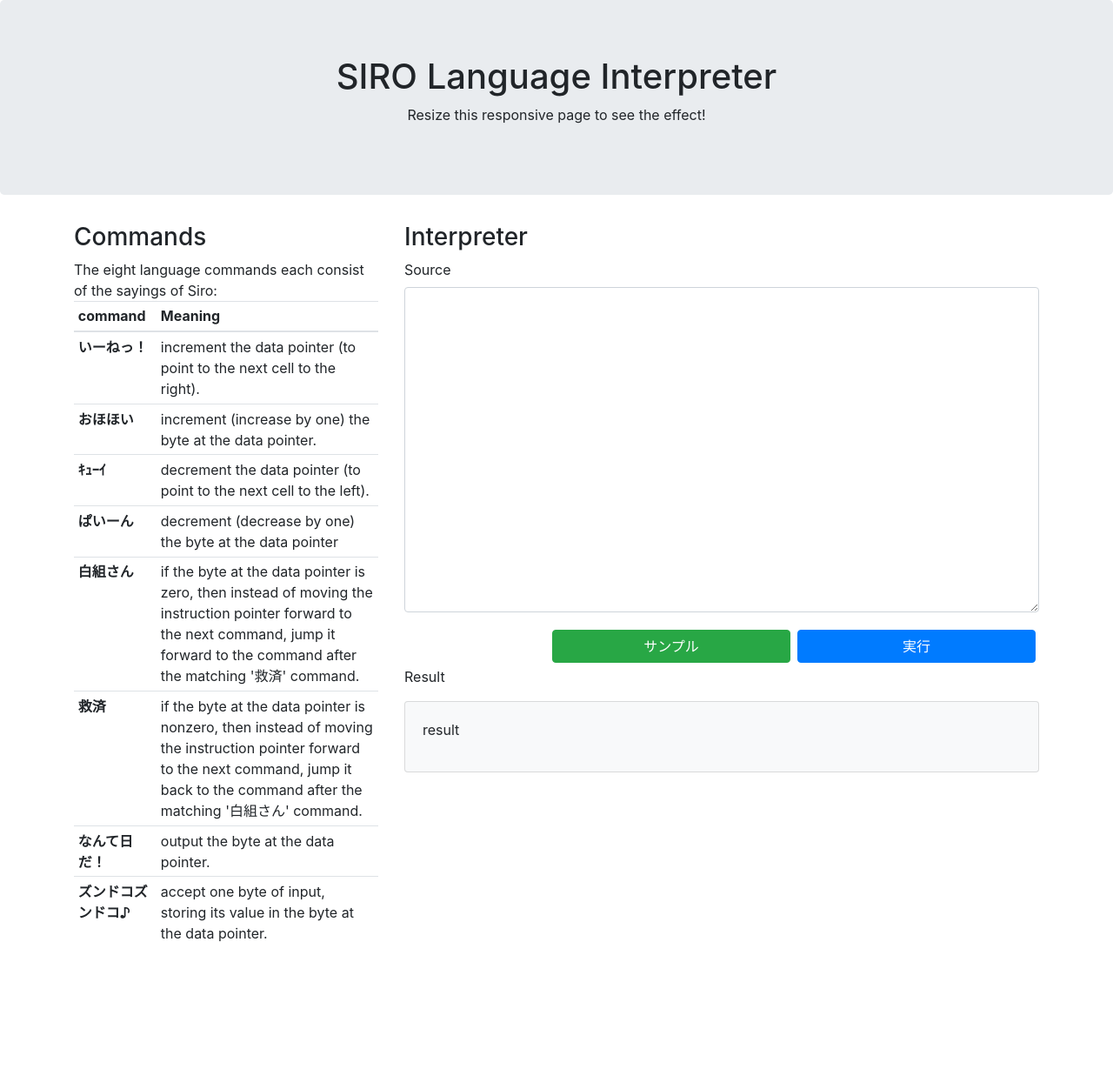
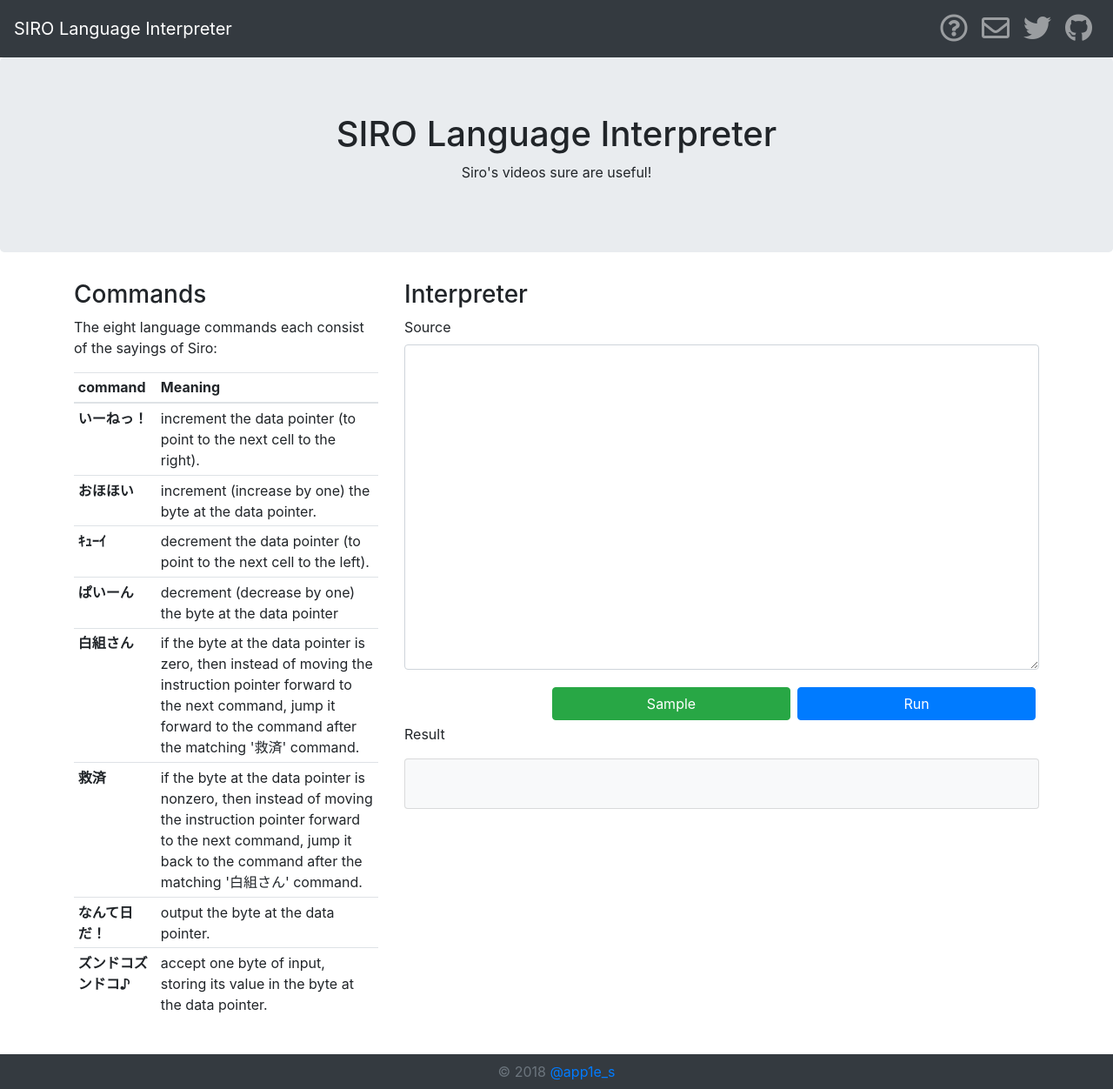
Before and after one commit to meihei3/SiroLangInterpreter, a plain HTML site: page index.html in a window 1280 px wide. Shown: the whole page at 87% size. Before the commit the page ends 1106 px from the top, so only its background shows below. Drawn offline with nearby package versions, Linux system fonts and the light colour scheme.

Commit message:
update view

```diff
--- a/index.html
+++ b/index.html
@@ -8,20 +8,56 @@
     <script src="https://ajax.googleapis.com/ajax/libs/jquery/3.3.1/jquery.min.js"></script>
     <script src="https://cdnjs.cloudflare.com/ajax/libs/popper.js/1.14.0/umd/popper.min.js"></script>
     <script src="https://maxcdn.bootstrapcdn.com/bootstrap/4.1.0/js/bootstrap.min.js"></script>
+
+    <!-- for social button -->
+    <link href="bootstrap-social.css" rel="stylesheet">
+    <link rel="stylesheet" href="https://use.fontawesome.com/releases/v5.0.13/css/all.css" integrity="sha384-DNOHZ68U8hZfKXOrtjWvjxusGo9WQnrNx2sqG0tfsghAvtVlRW3tvkXWZh58N9jp" crossorigin="anonymous">
+
+    <!-- for model javascript -->
+    <script src="sbf.js"></script>
 </head>
 <body>
 
+<nav class="navbar navbar-expand navbar-dark bg-dark">
+    <a class="navbar-brand" href="#">SIRO Language Interpreter</a>
+
+    <div class="collapse navbar-collapse justify-content-end" id="navbar">
+        <ul class="navbar-nav">
+            <li class="nav-item">
+                <a class="nav-link" href="https://qiita.com/benisho_ga/items/50e674fded183a9e12f1" title="What is the siro language?">
+                    <i class="far fa-question-circle" style="font-size: 2em;"></i>
+                </a>
+            </li>
+            <li class="nav-item">
+                <a class="nav-link" href="https://twitter.com/app1e_s" title="contact @app1e_s">
+                    <i class="far fa-envelope" style="font-size: 2em;"></i>
+                </a>
+            </li>
+            <li class="nav-item">
+                <a class="nav-link" href="#" title="share on twitter">
+                    <i class="fab fa-twitter" style="font-size: 2em;"></i>
+                </a>
+            </li>
+            <li class="nav-item">
+                <a class="nav-link" href="#" title="view this source code">
+                    <i class="fab fa-github" style="font-size: 2em;"></i>
+                </a>
+            </li>
+        </ul>
+    </div>
+</nav>
+
 <div class="jumbotron text-center">
     <h1>SIRO Language Interpreter</h1>
-    <p>Resize this responsive page to see the effect!</p>
+    <p>Siro's videos sure are useful!</p>
 </div>
 
 <div class="container">
     <div class="row">
         <div class="col-md-4">
             <h3>Commands</h3>
-            The eight language commands each consist of the sayings of Siro:
-            <table class="table table-hover table-sm ">
+            <p>The eight language commands each consist of the sayings of Siro:</p>
+            <table class="table table-hover table-sm">
                 <thead>
                 <tr>
                     <th scope="col">command</th>
@@ -71,16 +107,22 @@
                 <textarea class="form-control" rows="15" id="source"></textarea>
             </div>
             <div class="clearfix">
-                <input class="btn btn-primary float-right m-1" value="実行" onclick="">
-                <input class="btn btn-success float-right m-1" value="サンプル" onclick="">
+                <input class="btn btn-primary float-right m-1" value="Run" onclick="run()">
+                <input class="btn btn-success float-right m-1" value="Sample" onclick="sampleCode()">
             </div>
             <p>Result</p>
             <div class="card card-body bg-light">
-                <p id="out">result</p>
+                <p id="out"></p>
             </div>
         </div>
     </div>
 </div>
 
+
+<footer class="page-footer font-small bg-dark mt-4">
+    <div class="footer-copyright text-center py-2 text-muted">© 2018
+        <a href="https://twitter.com/app1e_s">@app1e_s</a>
+    </div>
+</footer>
 </body>
 </html>
```
